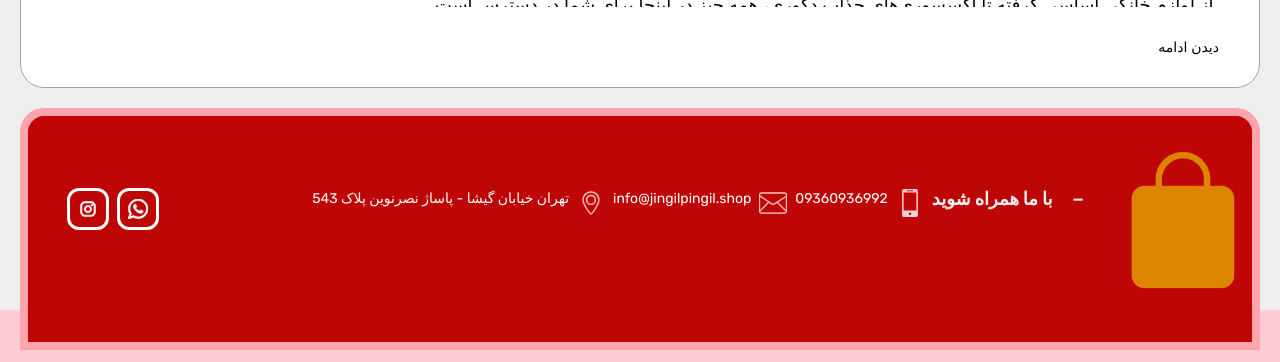
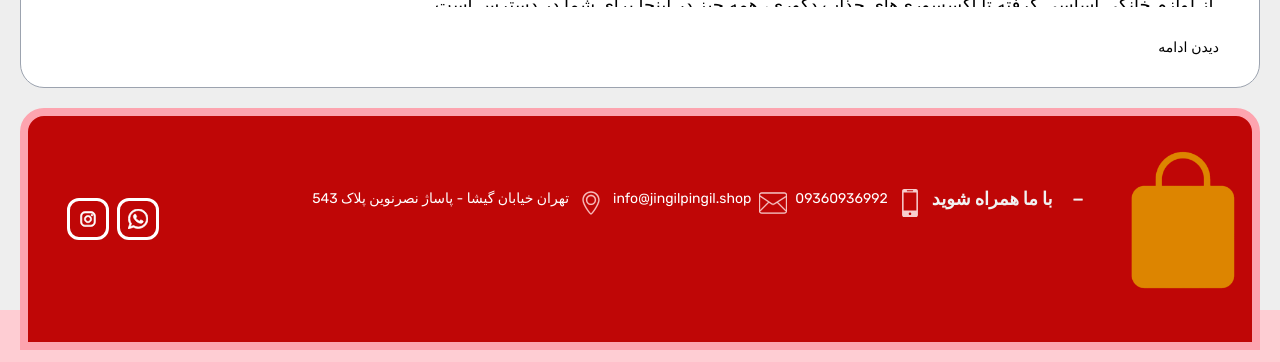
Before and after one commit to amirdity/jingil-nextjs, a Next.js app: page / in a window 1280 px wide. Shown: the part 1900-2262 px from the top of the page. Built offline with nearby package versions, Linux system fonts and the light colour scheme.

Commit message:
Add files via upload

```diff
--- a/app/components/Footer/TopFooter.jsx
+++ b/app/components/Footer/TopFooter.jsx
@@ -54,7 +54,7 @@ function TopFooter() {
         </div>
       </div>
       {/* SOCIAL MEDIA */}
-      <div className="flex flex-row items-center justify-center mb-10 z-50 min-w-[150px] left-0 flex-none">
+      <div className="flex flex-row items-center justify-center mb-5 z-50 min-w-[150px] left-0 flex-none">
         <div className="social-div border-[3px] border-solid border-white p-1 rounded-xl m-1">
           <p className="flex flex-row text-white">
             {" "}
```
Also changed, not shown: package.json (+7 -4 lines), 1 other file (tests, documents, lock files or other folders).
